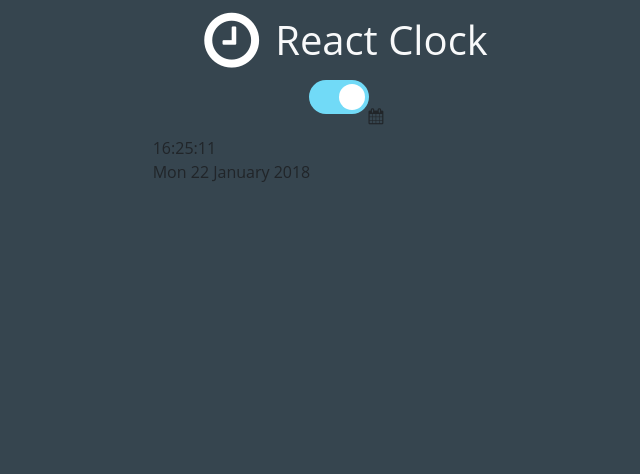
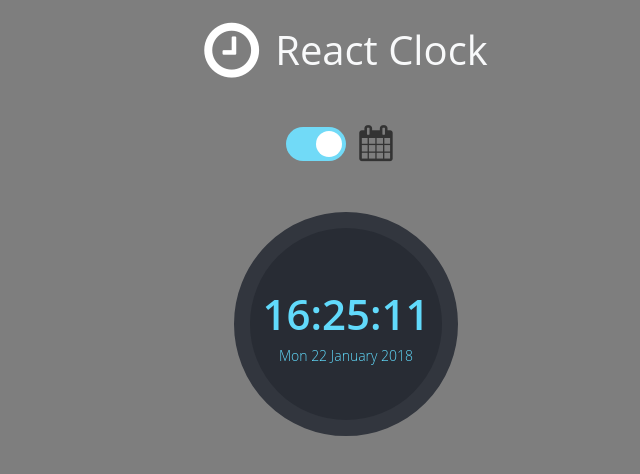
Before and after one commit to lucasgdiez/11-react-examples, a React app in the folder 2-clock/: page / in a window 1280 px wide. Shown: the top 474 px of the page, without its empty margins (294-934 px from the left). Built offline with nearby package versions, Linux system fonts and the light colour scheme.

Commit message:
project finished!

```diff
--- a/2-clock/src/styles/_base.scss
+++ b/2-clock/src/styles/_base.scss
@@ -1,5 +1,5 @@
 body {
-    background-color: $charcoal;
+    background-color: rgb(126, 126, 126);
     font-family: $font-family;
 }
 
--- a/2-clock/src/styles/_settings.scss
+++ b/2-clock/src/styles/_settings.scss
@@ -7,5 +7,17 @@ $smoke: rgb(230, 230, 230);
 
 $transition-time-slider: .4s;
 $checked-input-background-color: rgb(113, 218, 247);
-$focused-input-background-color: rgb(34, 194, 238);
+$hover-input-background-color: rgb(34, 194, 238) ;
 $transform-measurement: 26px;
+
+//Display
+
+$display-background-color: #282C34;
+$display-border-color: #32363E;
+$display-color: #61DAFB;
+
+$display-date-font-size: 14px;
+$display-date-font-weight: 300;
+
+$display-time-font-size: 42px;
+$display-time-font-weight: 600;
--- a/2-clock/src/styles/components/_display.scss
+++ b/2-clock/src/styles/components/_display.scss
@@ -0,0 +1,24 @@
+.display {
+    display: flex;
+    flex-direction: column;
+    align-items: center;
+    justify-content: center;
+    height: 14rem;
+    background-color: $display-background-color;
+    border: 1rem solid $display-border-color;
+    border-radius: 50%;
+    margin: 1rem auto;
+    width: 14rem;
+}
+
+.display-date {
+    color: $display-color;
+    font-size: $display-date-font-size;
+    font-weight: $display-date-font-weight;
+}
+
+.display-time {
+    color: $display-color;
+    font-size: $display-time-font-size;
+    font-weight: $display-time-font-weight;
+}
--- a/2-clock/src/styles/components/_header.scss
+++ b/2-clock/src/styles/components/_header.scss
@@ -0,0 +1,3 @@
+.header {
+    height: 100px;
+}
--- a/2-clock/src/styles/components/_panel.scss
+++ b/2-clock/src/styles/components/_panel.scss
@@ -1,15 +1,32 @@
-/* The switch - the box around the slider */
+//Panel begins now
+
+.panel{
+  display: flex;
+  align-items: center;
+  justify-content: center;
+  flex-direction: row;
+  height: 4rem;
+  width: 14rem;
+  margin: 1rem auto;
+}
+
+.panel-switch-text {
+  font-size: 2rem;
+  padding: 0.5rem;
+  color: #333;
+}
+
+//Switch begins now
 .switch {
+  padding: 0.5rem;
   position: relative;
   display: inline-block;
   width: 60px;
   height: 34px;
 }
 
-  /* Hide default HTML checkbox */
-  .switch input {display:none;}
+.switch input {display: none;}
 
-  /* The slider */
 .slider {
   position: absolute;
   cursor: pointer;
@@ -30,8 +47,8 @@
   left: 4px;
   bottom: 4px;
   background-color: white;
-    -webkit-transition: .4s;
-    transition: .4s;
+  -webkit-transition: $transition-time-slider;
+  transition: $transition-time-slider;
 }
 
 input:checked + .slider {
@@ -39,17 +56,17 @@
 }
 
 input:hover + .slider {
-    background-color: $focused-input-background-color;
-    transition: .4s;
+  background-color: $hover-input-background-color;
 }
 
 input:checked + .slider:before {
-    -webkit-transform: translateX(26px);
-    -ms-transform: translateX(26px);
-    transform: translateX(26px);
+  -webkit-transform: translateX($transform-measurement);
+  -ms-transform: translateX($transform-measurement);
+  transform: translateX($transform-measurement);
 }
 
-  /* Rounded sliders */
+//Rounded sliders begins now
+
 .slider.round {
   border-radius: 34px;
 }
@@ -57,3 +74,8 @@
 .slider.round:before {
   border-radius: 50%;
 }
+
+.fa-calendar {
+  margin: auto 5px;
+  font-size: 36px;
+}
```
Lines whose indentation alone changed are shown as unchanged.
